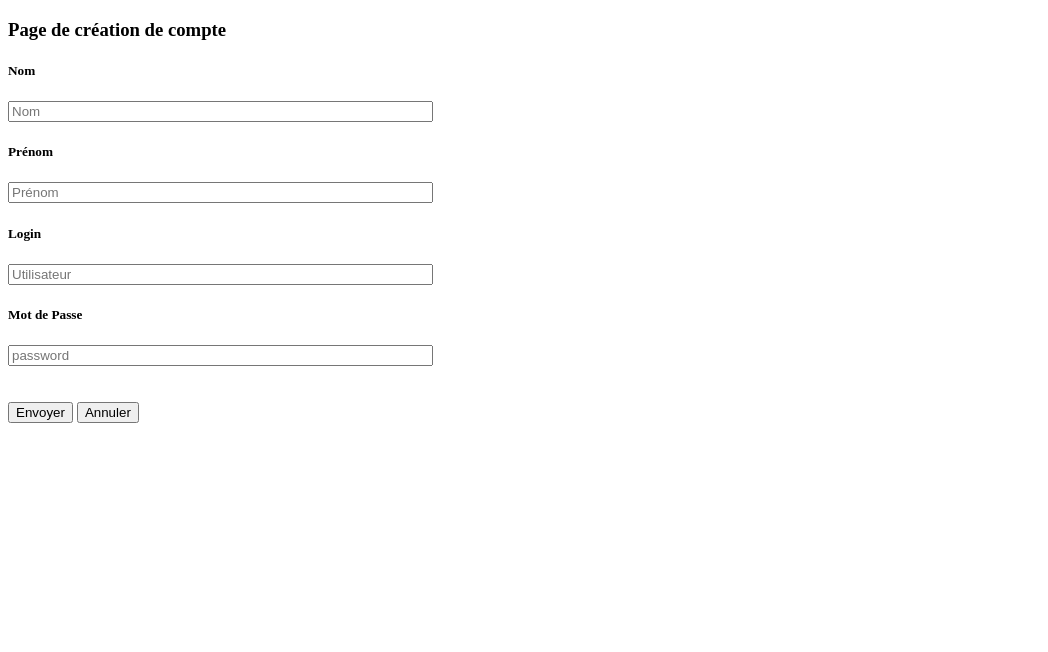
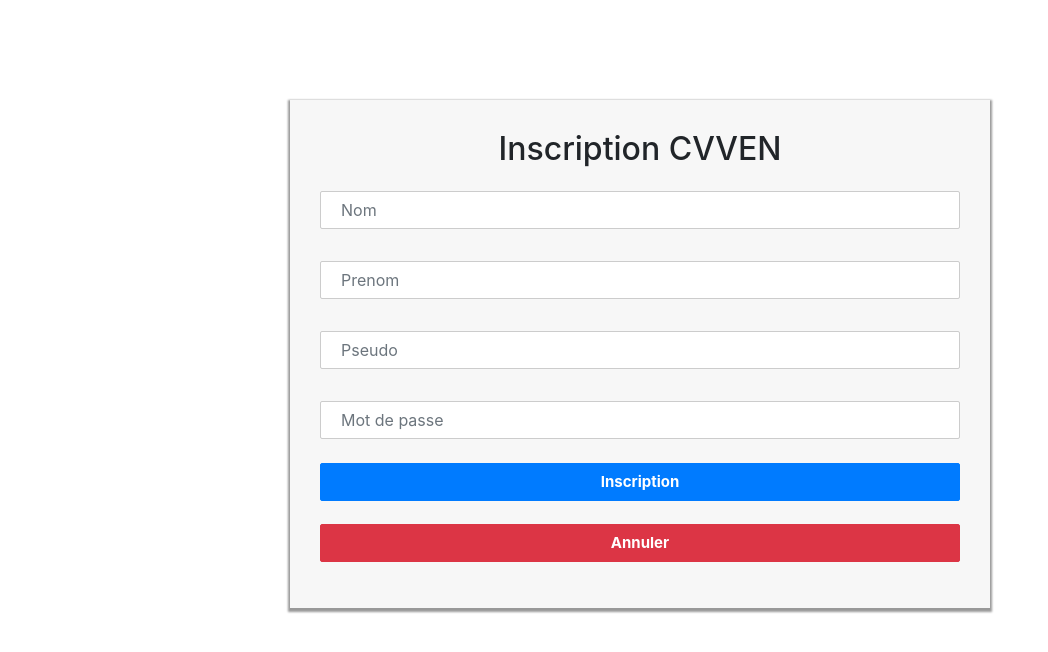
Before and after one commit to DaSilvaRemi/HolidayBookWebSite, a CodeIgniter 4 app: the page made by app/Views/form/createuser.php in a window 1280 px wide. Shown: the top 652 px of the page, without its empty margins (0-1048 px from the left). Run offline with PHP 8.4 and a stand-in for CodeIgniter, Linux system fonts and the light colour scheme; the template is opened without the code that fills it, so the values that code supplies are empty; some libraries are stand-ins or nearby versions.

Commit message:
Ajout CSS

```diff
--- a/app/Controllers/CreateUser.php
+++ b/app/Controllers/CreateUser.php
@@ -1,7 +1,6 @@
 <?php
 namespace App\Controllers;
 use \CodeIgniter\Controller;
-
 /**
  * Classe technique permettant de créer un nouvel utilisateurs
  *
@@ -18,6 +17,7 @@ class CreateUser extends Controller{
      */
     public function index(){
         helper('form');
+
 
         if (!$this->validate(['nom' => 'required|min_length[3]|max_length[60]',
             'prenom' => 'required|min_length[3]|max_length[60]',
--- a/app/Views/form/createuser.php
+++ b/app/Views/form/createuser.php
@@ -1,43 +1,48 @@
-<!DOCTYPE html>
 <!--
 To change this license header, choose License Headers in Project Properties.
 To change this template file, choose Tools | Templates
 and open the template in the editor.
 -->
-<html>
-    <head>
-        <meta charset="UTF-8">
-        <title>Page de création de compte</title>
-    </head>
-    <body>
-    <section class="formulaire">
+<!DOCTYPE html>
+<html lang="fr">
+<head>
+<meta charset="utf-8">
+<meta name="viewport" content="width=device-width, initial-scale=1, shrink-to-fit=no">
+<title>INSCRIPTION CVVEN</title>
+<link rel="stylesheet" href="https://stackpath.bootstrapcdn.com/bootstrap/4.5.0/css/bootstrap.min.css">
+<link rel="stylesheet" href="https://maxcdn.bootstrapcdn.com/font-awesome/4.7.0/css/font-awesome.min.css">
+<script src="https://code.jquery.com/jquery-3.5.1.min.js"></script>
+<script src="https://cdn.jsdelivr.net/npm/popper.js@1.16.0/dist/umd/popper.min.js"></script>
+<script src="https://stackpath.bootstrapcdn.com/bootstrap/4.5.0/js/bootstrap.min.js"></script>
+<link rel="stylesheet" href="<?= base_url('css/form.css'); ?>">
+
+</head>
+<body>
+<div class="register-form">
     <?= form_open('CreateUser'); ?>
-    <h3>Page de création de compte</h3>
-
-    <h5>Nom</h5>
-    <input type="text" name="nom" placeholder="Nom" size="50"/>
-
-    <h5>Prénom</h5>
-    <input type="text" name="prenom" placeholder="Prénom" size="50"/>
-
-    <h5>Login</h5>
-    <input type="text" name="user" placeholder="Utilisateur" size="50"/>
-
-    <h5>Mot de Passe</h5>
-    <input type="password" name="password" placeholder="password" size="50"/>
-
-    <br/><br/>
-    <?php if(isset($validation)){
-       echo $validation->listErrors();
-    }?>
-
-    <br/>
-    <div><input type="submit" value="Envoyer" />
-
-        <! -- Annuler + redirection sur Connexion -->
-    <?php echo anchor('Connexion', '<input type="button" value="Annuler"/>'); ?> </div>
+        <h2 class="text-center">Inscription CVVEN</h2>
+        <div class="form-group">
+            <input type="text" class="form-control" placeholder="Nom" id="nom" name="nom" required="required">
+        </div>
+          <div class="form-group">
+            <input type="text" class="form-control" placeholder="Prenom" id="prenom" name="prenom" required="required">
+        </div>
+          <div class="form-group">
+            <input type="text" class="form-control" placeholder="Pseudo" id="user" name="user" required="required">
+        </div>
+        <div class="form-group">
+            <input type="password" class="form-control" placeholder="Mot de passe" id="password" name="password" required="required">
+        </div>
+        <div class="form-group">
+            <button type="submit" class="btn btn-primary btn-block" id="Envoyer" >Inscription</button>
+            <br>
+            <?php echo anchor('Connexion', '<input class="btn btn-danger btn-block" value="Annuler" />'); ?>
+        </div>
+        <div class="clearfix">
+             <?php if(isset($validation)){
+                echo $validation->listErrors();}?>
+        </div>
     </form>
-    </section>
-    </body>
-
+</div>
+</body>
 </html>
--- a/app/Views/form/pageuser.php
+++ b/app/Views/form/pageuser.php
@@ -18,8 +18,8 @@ and open the template in the editor.
                 <h1>Gestion de réservations</h1>
             </div>
             <div class="row">
-                <table class="table">
-                    <tr>
+                <table class="table table-bordered table-hover"">
+                    <tr class="thead-light">
                     <th scope="col">Nom</th>
                     <th scope="col">Date début</th>
                     <th scope="col">Nombre de personnes</th>
--- a/public/css/form.css
+++ b/public/css/form.css
@@ -81,3 +81,74 @@ and open the template in the editor.
     color: #22427C;
     border: 1px solid #22427C ;
   }
+
+  /*Formulaires*/
+
+  /*Creation de compte*/
+.register-form {
+    width: 700px;
+    margin: 100px auto;
+  	font-size: 15px;
+}
+.register-form form {
+    margin-bottom: 15px;
+    background: #f7f7f7;
+    box-shadow: 0px 2px 2px 2px rgba(0, 0, 0, 0.4);
+    padding: 30px;
+}
+.register-form h2 {
+    margin: 0 0 15px;
+}
+.form-control, .btn {
+    min-height: 38px;
+    border-radius: 2px;
+}
+.btn {
+    font-size: 15px;
+    font-weight: bold;
+}
+
+/*Login*/
+.login-form {
+    width: 340px;
+    margin: 70px auto;
+  	font-size: 15px;
+}
+.login-form form {
+    margin-bottom: 15px;
+    background: #f7f7f7;
+    box-shadow: 0px 2px 2px 2px rgba(0, 0, 0, 0.4);
+    padding: 30px;
+}
+
+/*Modification de mot de passe*/
+.changeMDP-form {
+    width: 500px;
+    margin: 100px auto;
+  	font-size: 15px;
+}
+.changeMDP-form form {
+    margin-bottom: 15px;
+    background: #f7f7f7;
+    box-shadow: 0px 2px 2px 2px rgba(0, 0, 0, 0.4);
+    padding: 30px;
+}
+.changeMPD-form h2 {
+    margin: 0 0 15px;
+}
+
+/*reservation*/
+.Sejour-form {
+    width: 600px;
+    margin: 100px auto;
+  	font-size: 15px;
+}
+.Sejour-form form {
+    margin-bottom: 15px;
+    background: #f7f7f7;
+    box-shadow: 0px 2px 2px 2px rgba(0, 0, 0, 0.4);
+    padding: 30px;
+}
+.Sejour-form h2 {
+    margin: 0 0 15px;
+}
```
Also changed, not shown: app/Views/form/book.php (+19 -24 lines), app/Views/form/login.php (+32 -33 lines), app/Views/form/modifypassword.php (+33 -27 lines).
